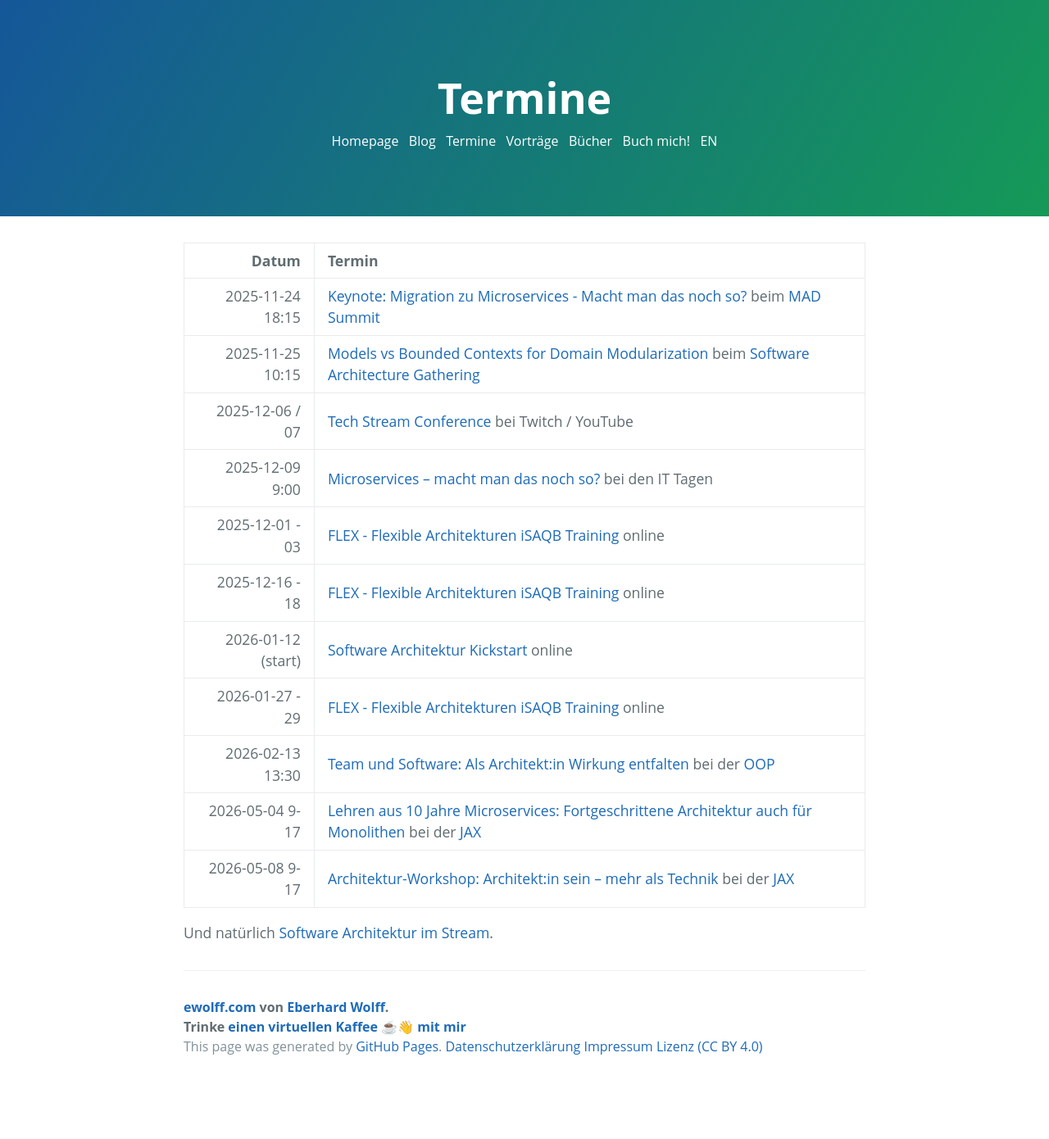
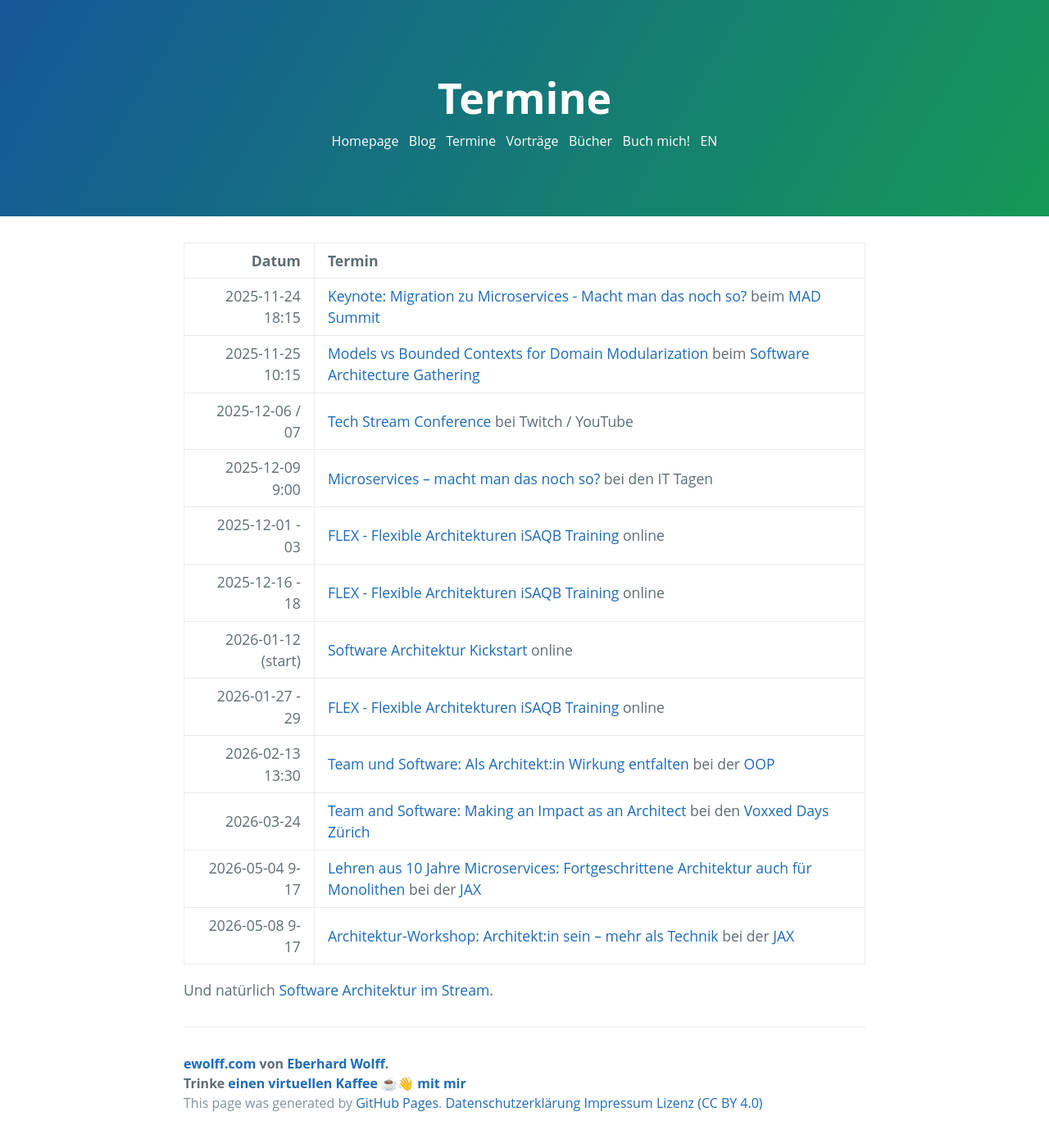
Before and after one commit to ewolff/ewolff.com, a Jekyll site: the page built from termine.md, in a window 1280 px wide. Shown: the whole page at 82% size. Built offline with Jekyll 4.4.1, drawn with Linux system fonts in a browser that asks for light colours; before the commit the page ends 1321 px from its top, so only the background shows below that.

Commit message:
Voxxed Days Zürich ergänzt

```diff
--- a/termine.md
+++ b/termine.md
@@ -14,6 +14,7 @@ layout: de
 | 2026-01-12 (start) | [Software Architektur Kickstart](https://www.socreatory.com/de/trainings/arch-kickstart) online |
 |  2026-01-27 - 29 | [FLEX - Flexible Architekturen iSAQB Training](https://www.socreatory.com/de/trainings/flex) online                                                                                                         |
 | 2026-02-13 13:30 | [Team und Software: Als Architekt:in Wirkung entfalten](https://www.oop-konferenz.de/de/programm/konferenzprogramm/speaker/sprecherdetails/eberhard-eberhard) bei der [OOP](https://www.oop-konferenz.de/) |
+| 2026-03-24 | [Team and Software: Making an Impact as an Architect](https://vdz26.voxxeddays.ch/talk/?id=2546) bei den [Voxxed Days Zürich](https://vdz26.voxxeddays.ch/) |
 | 2026-05-04 9-17 | [Lehren aus 10 Jahre Microservices: Fortgeschrittene Architektur auch für Monolithen](https://jax.de/microservices-modularisierung/microservices-workshop-fortgeschrittene) bei der [JAX](https://jax.de/) |
 | 2026-05-08 9-17 | [Architektur-Workshop: Architekt:in sein – mehr als Technik](https://jax.de/software-architecture/architektur-workshop-technik-kommunikation-organisation)  bei der [JAX](https://jax.de/) |
 
```
Also changed, not shown: schedule.md (+1 -0 lines).
